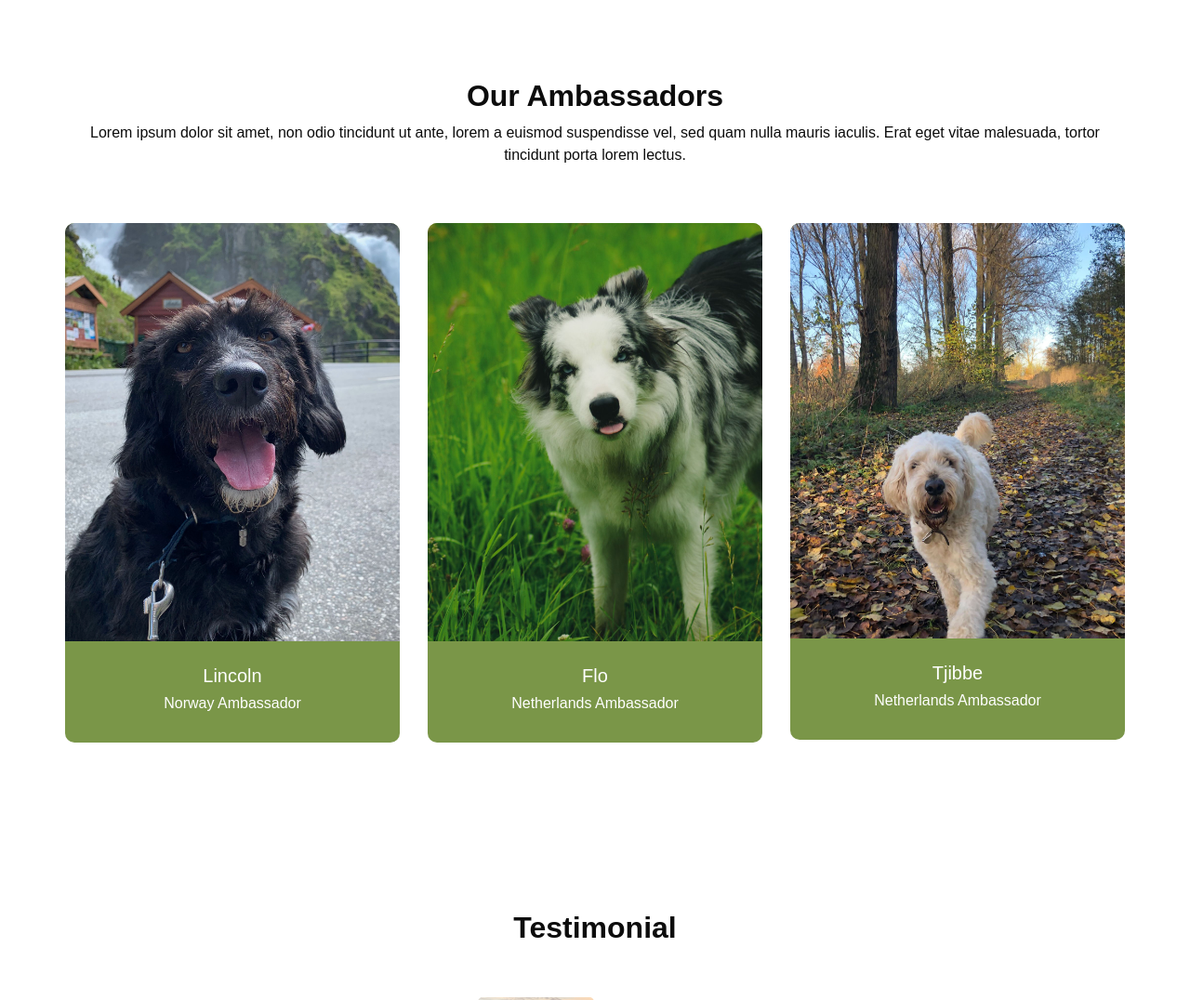
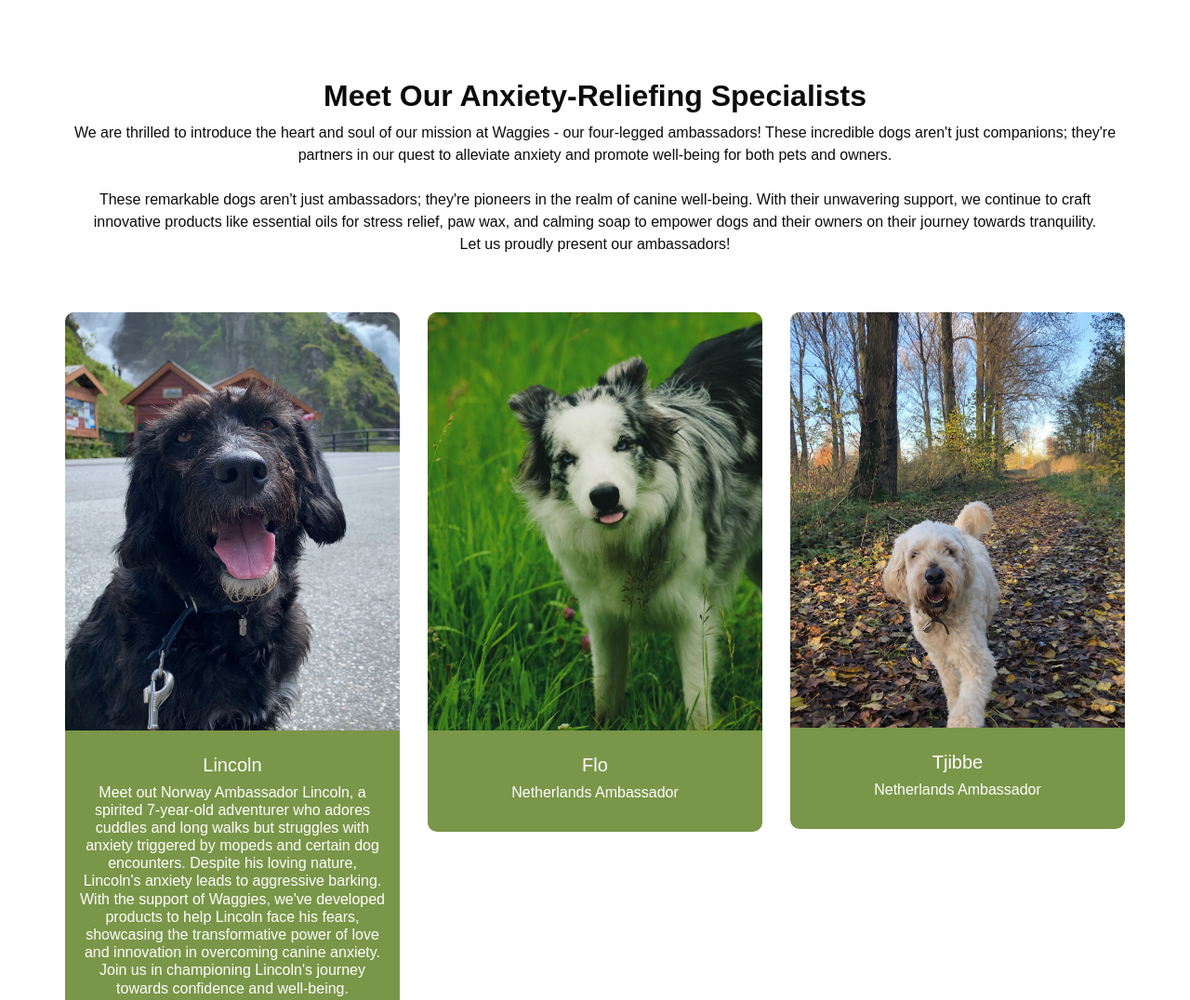
Before and after one commit to Gracefiksdalstrand/WaggiesWebShop, a plain HTML site: page index.html in a window 1280 px wide. Shown: the part 2420-3496 px from the top of the page at 93% size. Drawn offline with nearby package versions, Linux system fonts and the light colour scheme; some packages are replaced by stand-ins of ours; files that its build step writes are made by us from their sources.

Commit message:
minor changes

```diff
--- a/index.html
+++ b/index.html
@@ -354,11 +354,11 @@
     <div class="container">
       <div class="heading_container heading_center">
         <h2>
-          Our Ambassadors
+         Meet Our Anxiety-Reliefing Specialists
         </h2>
         <p>
-          Lorem ipsum dolor sit amet, non odio tincidunt ut ante, lorem a euismod suspendisse vel, sed quam nulla mauris
-          iaculis. Erat eget vitae malesuada, tortor tincidunt porta lorem lectus.
+          We are thrilled to introduce the heart and soul of our mission at Waggies - our four-legged ambassadors! These incredible dogs aren't just companions; they're partners in our quest to alleviate anxiety and promote well-being for both pets and owners.<br><br>These remarkable dogs aren't just ambassadors; they're pioneers in the realm of canine well-being. With their unwavering support, we continue to craft innovative products like essential oils for stress relief, paw wax, and calming soap to empower dogs and their owners on their journey towards tranquility. <br> Let us proudly present our ambassadors!
+
         </p>
       </div>
       <div class="row">
@@ -372,7 +372,7 @@
                 Lincoln
               </h5>
               <h6 class="">
-                Norway Ambassador
+                Meet out Norway Ambassador Lincoln, a spirited 7-year-old adventurer who adores cuddles and long walks but struggles with anxiety triggered by mopeds and certain dog encounters. Despite his loving nature, Lincoln's anxiety leads to aggressive barking. With the support of Waggies, we've developed products to help Lincoln face his fears, showcasing the transformative power of love and innovation in overcoming canine anxiety. Join us in championing Lincoln's journey towards confidence and well-being.
               </h6>
             </div>
           </div>
@@ -438,7 +438,7 @@
                       Antonia Fiksalstrand
                     </h5>
                     <p>
-                      Editors now use Lorem Ipsum as their default model text, and a search for 'lorem ipsum' will uncover many web sites still in their infancy. Various versions have evolved over the years, sometimes by
+                      "The greatest challenge we face is when we're walking our dog Lincoln. Sometimes, he can become aggressive or reactive to certain triggers. It's crucial to be mindful of our mindset while walking him to ensure he remains calm and composed. Calming Essential oil smells have also helped with calming him."
                     </p>
                     <span>
                       <i class="fa fa-quote-left" aria-hidden="true"></i>
@@ -460,7 +460,7 @@
                       Anna Regine Handaa
                     </h5>
                     <p>
-                      Editors now use Lorem Ipsum as their default model text, and a search for 'lorem ipsum' will uncover many web sites still in their infancy. Various versions have evolved over the years, sometimes by
+                      "My dog is like, an extra friend, like almost a child, maybe, because he needs a lot of attention, but he gives me so much love."
                     </p>
                     <span>
                       <i class="fa fa-quote-left" aria-hidden="true"></i>
```
